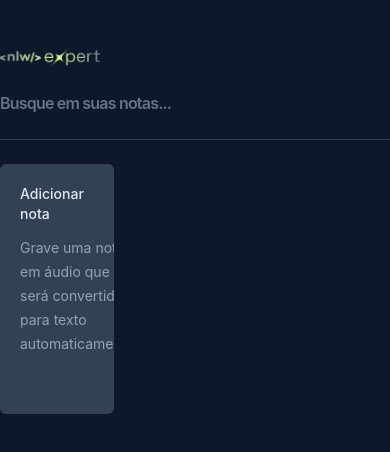
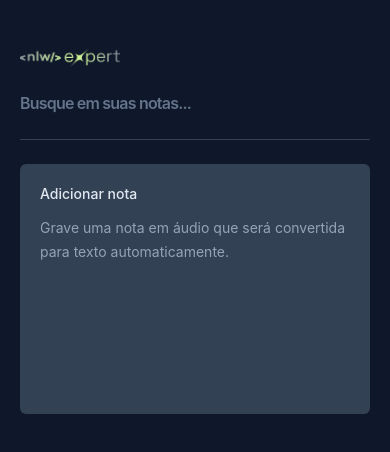
Before and after one commit to rodrigueslucas062/Rocketseat, a Next.js app: page / in a window 390 px wide. Shown: the top 452 px of the page. Built offline with nearby package versions, Linux system fonts and the light colour scheme.

Commit message:
📱 Responsive design

```diff
--- a/pages/components/main/Main.jsx
+++ b/pages/components/main/Main.jsx
@@ -37,7 +37,7 @@ const Main = () => {
         : notes
 
     return (
-        <div className="mx-auto max-w-6xl my-12 space-y-6">
+        <div className="mx-auto max-w-6xl my-12 space-y-6 px-5">
             <Image src={Logo} width={100} height={100} />
 
             <form className="w-full">
@@ -49,7 +49,7 @@ const Main = () => {
                 />
             </form>
             <div className="h-px bg-slate-700"></div>
-            <div className="grid grid-cols-3 gap-6 auto-rows-[250px]">
+            <div className="grid grid-cols-1 md:grid-cols-2 lg:grid-cols-3 gap-6 auto-rows-[250px]">
                 <NewNoteCards onNoteCreated={onNoteCreated} />
 
                 {filteredNotes.map(note => {
--- a/pages/components/notes-cards/NewNoteCard.js
+++ b/pages/components/notes-cards/NewNoteCard.js
@@ -82,7 +82,7 @@ const NewNoteCards = ({ onNoteCreated }) => {
 
       <Dialog.Portal>
         <Dialog.DialogOverlay className="inset-0 fixed bg-black/90">
-          <DialogContent className="fixed z-10 left-1/2 top-1/2 -translate-x-1/2 -translate-y-1/2 max-w-[640px] w-full h-[60vh] bg-slate-700 rounded-md flex flex-col outline-none overflow-hidden">
+          <DialogContent className="fixed z-10 inset-0 md:inset-auto md:left-1/2 md:top-1/2 md:-translate-x-1/2 md:-translate-y-1/2 md:max-w-[640px] w-full md:h-[60vh] bg-slate-700 md:rounded-md flex flex-col outline-none overflow-hidden">
             <Dialog.Close className="absolute right-0 top-0 bg-slate-800 p-1.5 text-slate-400 hover:text-slate-100">
               <X className="size-5" />
             </Dialog.Close>
--- a/pages/components/notes-cards/NoteCards.js
+++ b/pages/components/notes-cards/NoteCards.js
@@ -23,7 +23,7 @@ export function NoteCards(NoteCardProps) {
       </Dialog.Trigger>
       <Dialog.Portal>
         <Dialog.DialogOverlay className="inset-0 fixed bg-black/90">
-          <DialogContent className="fixed z-10 left-1/2 top-1/2 -translate-x-1/2 -translate-y-1/2 max-w-[640px] w-full h-[60vh] bg-slate-700 rounded-md flex flex-col outline-none overflow-hidden">
+          <DialogContent className="fixed z-10 inset-0 md:inset-auto md:left-1/2 md:top-1/2 md:-translate-x-1/2 md:-translate-y-1/2 md:max-w-[640px] w-full md:h-[60vh] bg-slate-700 md:rounded-md flex flex-col outline-none overflow-hidden">
             <Dialog.Close className="absolute right-0 top-0 bg-slate-800 p-1.5 text-slate-400 hover:text-slate-100">
                 <X className="size-5"/>
             </Dialog.Close>
```
